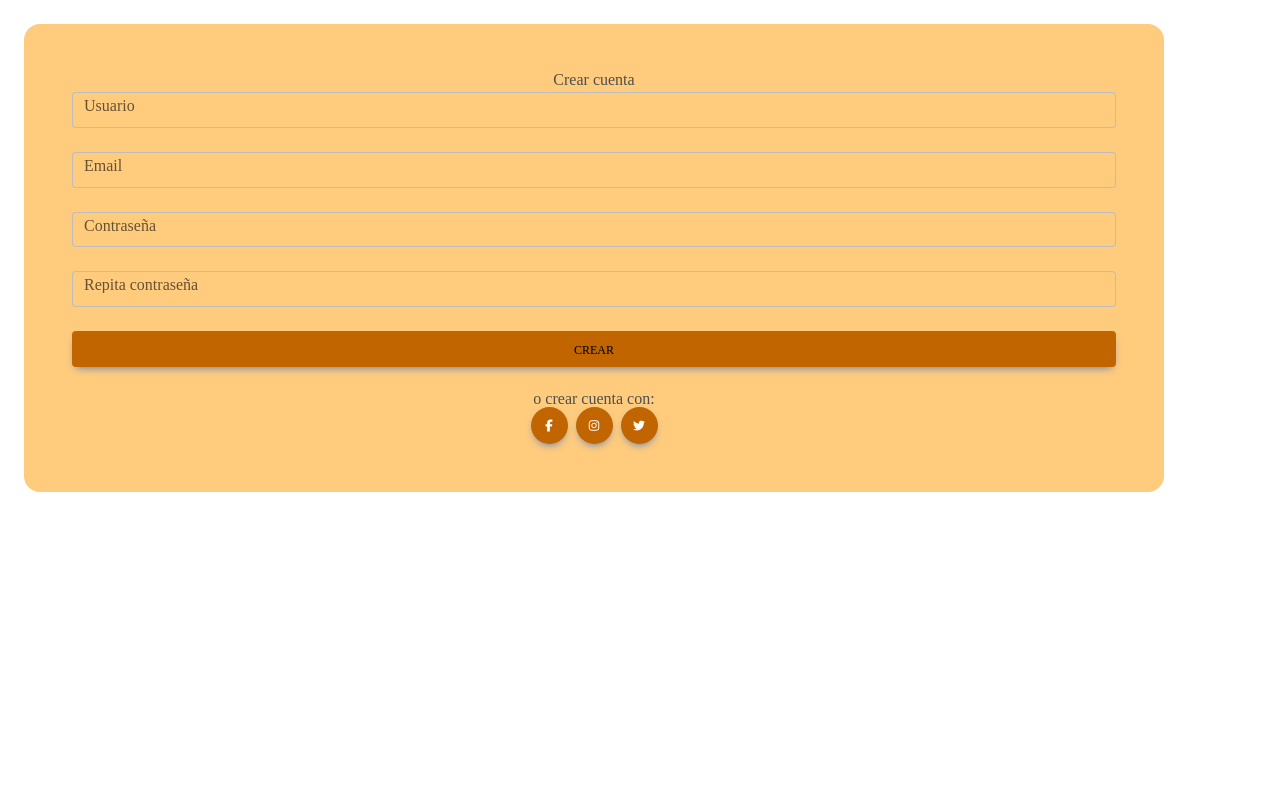
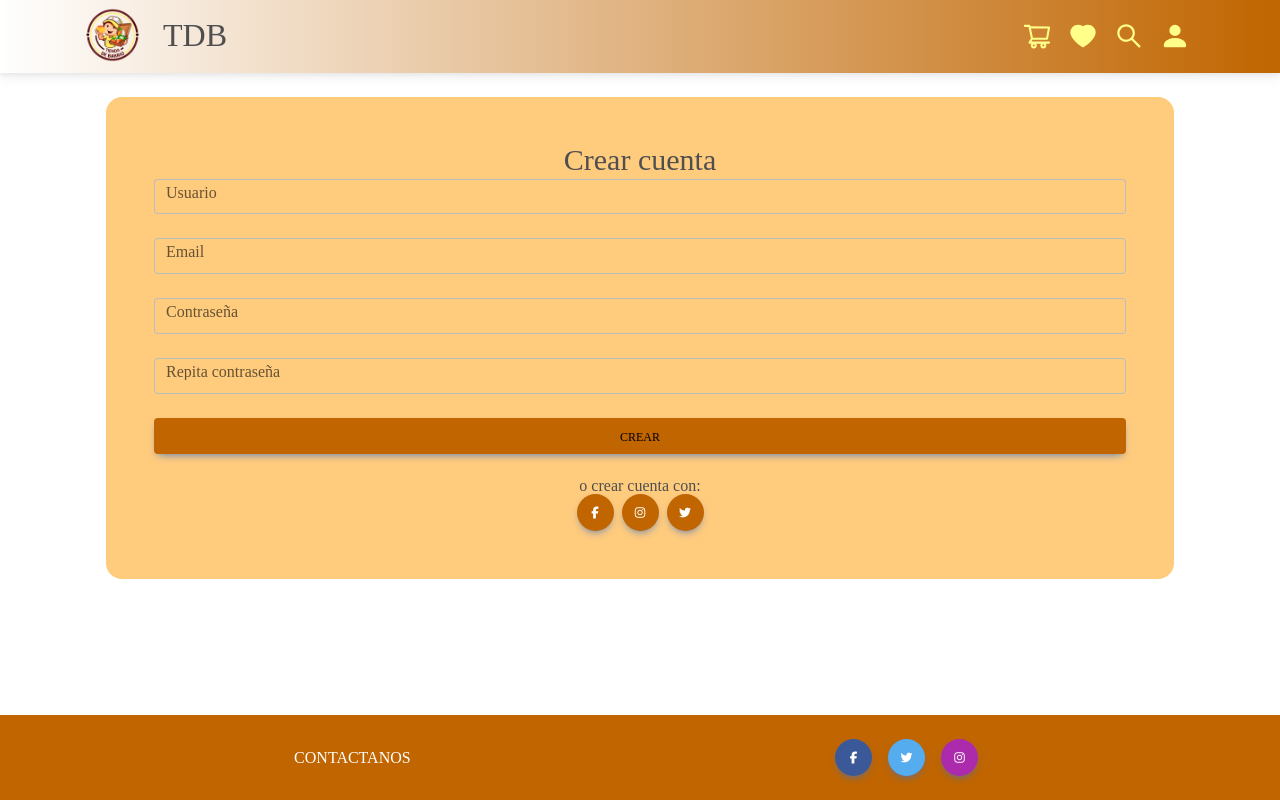
Before and after one commit to LidiaLG/TdB-Hackaton, a React (Create React App) app: page /login in a window 1280 px wide. Built offline with nearby package versions, Linux system fonts and the light colour scheme.

Commit message:
finish details

```diff
--- a/src/components/DetailCard.jsx
+++ b/src/components/DetailCard.jsx
@@ -7,13 +7,13 @@ import { MDBIcon } from 'mdb-react-ui-kit';
 const DetailCard = (props) => {
     return (
         <>
-            <Card className="p-1 m-4 mb-10" style={{ maxWidth: "30rem", height: "100%"}}>
+            <Card className="p-1 m-4 mb-10" style={{ maxWidth: "30rem", height: "100%", backgroundColor: 'rgba(255, 231, 196, 1)'}}>
                 <Card.Img src={props.img} />
                 <Card.Body>
                     <Card.Title style={{fontSize: '25px'}}>{props.title}</Card.Title>
                     <Card.Text>{props.descripcion}</Card.Text>
                     <Card.Text style={{fontSize: '20px', marginTop: '15px'}}>{props.precio}</Card.Text>
-                    <Card.Body className="d-flex justify-content-around">
+                    <Card.Body className="d-flex justify-content-around ">
                         <Button className="rounded-8" style={{backgroundColor: '#C06500'}}>Comprar</Button>
                         <MDBIcon fas icon="heart" role='button' style={{color: '#C06500', fontSize: '40px'}}/>
                     </Card.Body>
--- a/src/components/views/Login.jsx
+++ b/src/components/views/Login.jsx
@@ -1,16 +1,20 @@
-
+import NavBar from '../navbar/Navbar';
 import React from 'react';
 import {
     MDBInput,
     MDBBtn,
     MDBIcon
 } from 'mdb-react-ui-kit';
+import { Container } from 'react-bootstrap';
+import Footer from '../footer/Footer';
 
 const Login = () => {
     return (
         <>
+        <NavBar/>
+        <Container className="d-flex justify-content-center" >
         <form className='container m-4 p-5 rounded-7' style={{backgroundColor: '#FFCB7D'}}>
-            <h2 className='text-center pb-1'>Crear cuenta</h2>
+            <h2 className='text-center pb-1'style={{fontSize: '30px'}}>Crear cuenta</h2>
             <MDBInput className='mb-4' type='user' id='form2Example1' label='Usuario' />
             <MDBInput className='mb-4' type='email' id='form2Example1' label='Email' />
             <MDBInput className='mb-4' type='password' id='form2Example2' label='Contraseña' />
@@ -37,6 +41,8 @@ const Login = () => {
 
             </div>
         </form>
+        </Container>
+        <Footer/>
         </>
     );
 }
--- a/src/components/views/Product.jsx
+++ b/src/components/views/Product.jsx
@@ -9,7 +9,7 @@ export default function Product() {
     return (
       <>
         <NavBar/>
-        <Container className="d-flex justify-content-center">
+        <Container className="d-flex justify-content-center" >
         <DetailCard
           img="https://www.shbarcelona.es/blog/es/wp-content/uploads/2015/06/clases-guitarra-ensenada-mexico.jpg"
           title="Clases de guitarra"
--- a/src/components/views/home/CardPrincipal.jsx
+++ b/src/components/views/home/CardPrincipal.jsx
@@ -1,7 +1,6 @@
-import { Container } from "react-bootstrap";
 import Button from "react-bootstrap/Button";
 import Card from "react-bootstrap/Card";
-import {  AiFillHeart, } from "react-icons/ai";
+import { MDBIcon } from "mdb-react-ui-kit";
 import { Link } from "react-router-dom";
 import styles from './Card.module.css'
 
@@ -13,9 +12,9 @@ const CardPrincipal = (props) => {
       <Card.Body>
         <Card.Title>{props.title}</Card.Title>
         <Card.Text>{props.precio}</Card.Text>
-        <div className="d-flex justify-content-between mt-4" >
-        <Link to="/product"> <Button className="rounded-8 mt-2" style={{backgroundColor: '#C06500'}} variant="primary">Detalles</Button></Link>
-        <AiFillHeart className={styles.icon} />
+        <div className="d-flex justify-content-around mt-4 " style={{width: "100%"}} >
+        <Link to="/product"> <Button className="rounded-8 mr-2" style={{backgroundColor: '#C06500'}}>Detalles</Button></Link>
+        <MDBIcon fas icon="heart" role='button' style={{color: '#C06500', fontSize: '40px'}}/>
         </div>
       </Card.Body>
     </Card>
--- a/src/components/views/home/Home.module.css
+++ b/src/components/views/home/Home.module.css
@@ -1,5 +1,5 @@
 h1{
-    font-size: 1em;
+    font-size: 2em;
     text-align: center;
     margin-bottom: 5%;
 }
```
